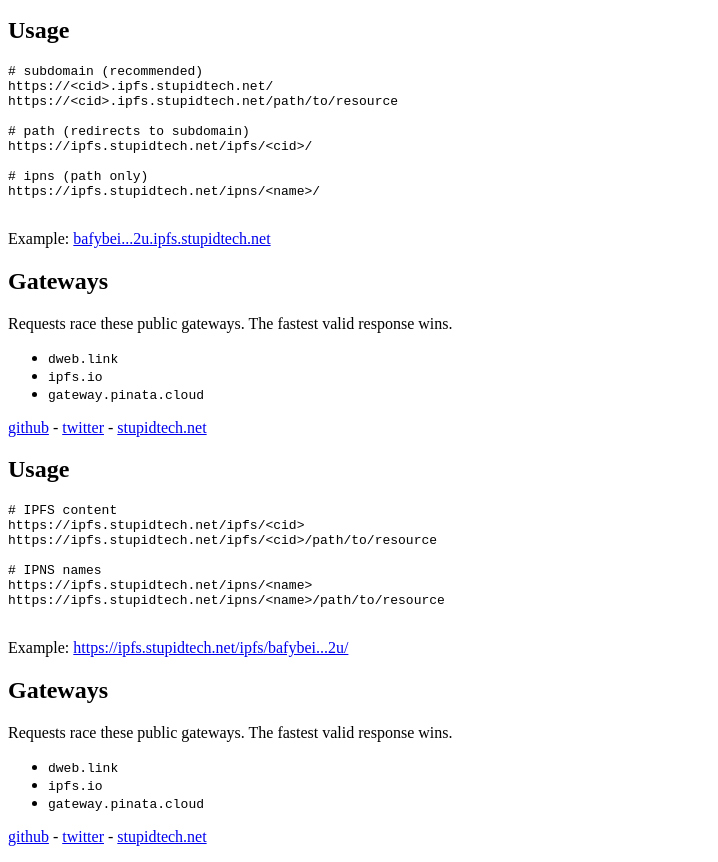
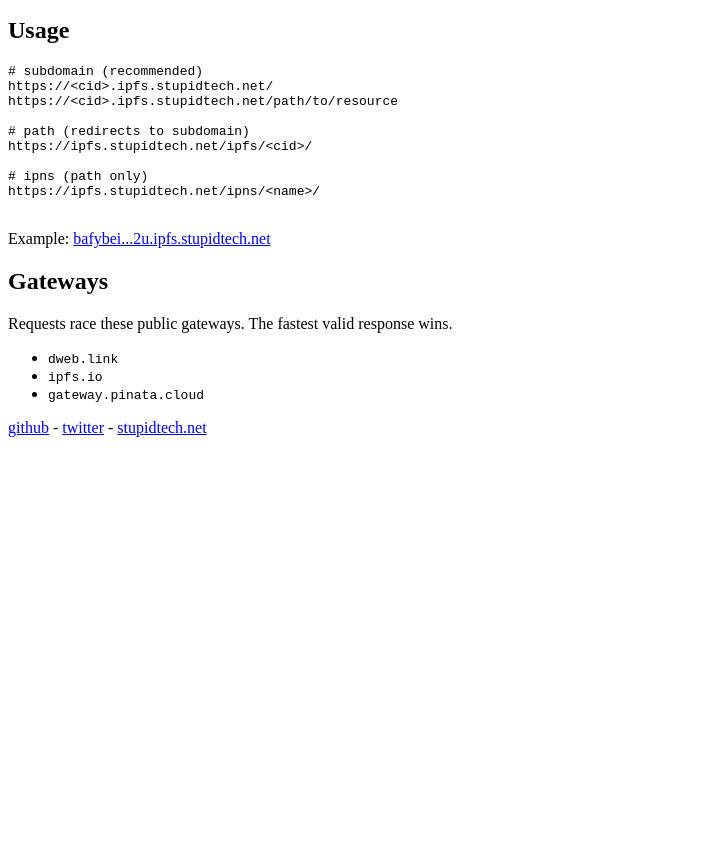
Before and after one commit to stephancill/ipfs-racer, a website: page public/index.html in a window 1280 px wide. Shown: the part 101-963 px from the top of the page, without its empty margins (0-718 px from the left). After the commit the page ends 800 px from the top, so only its background shows below. Drawn offline with Linux system fonts and the light colour scheme.

Commit message:
fix: duplicate sections, badge positioning tweaks

```diff
--- a/public/index.html
+++ b/public/index.html
@@ -57,39 +57,5 @@ https://ipfs.stupidtech.net/ipns/&lt;name&gt;/
       <a href="https://stupidtech.net">stupidtech.net</a>
     </p>
 
-    <h2>Usage</h2>
-    <pre>
-# IPFS content
-https://ipfs.stupidtech.net/ipfs/&lt;cid&gt;
-https://ipfs.stupidtech.net/ipfs/&lt;cid&gt;/path/to/resource
-
-# IPNS names
-https://ipfs.stupidtech.net/ipns/&lt;name&gt;
-https://ipfs.stupidtech.net/ipns/&lt;name&gt;/path/to/resource
-    </pre>
-
-    <p>
-      Example:
-      <a
-        href="https://ipfs.stupidtech.net/ipfs/bafybeiaql2jo3fu5b7c4lmpoi5drh5sam7yt652shwdgwbky4o7uw33u2u/"
-        >https://ipfs.stupidtech.net/ipfs/bafybei...2u/</a
-      >
-    </p>
-
-    <h2>Gateways</h2>
-    <p>Requests race these public gateways. The fastest valid response wins.</p>
-    <ul>
-      <li><code>dweb.link</code></li>
-      <li><code>ipfs.io</code></li>
-      <li><code>gateway.pinata.cloud</code></li>
-    </ul>
-
-    <p>
-      <a href="https://github.com/stephancill/ipfs-racer">github</a>
-      -
-      <a href="https://x.com/stephancill">twitter</a>
-      -
-      <a href="https://stupidtech.net">stupidtech.net</a>
-    </p>
   </body>
 </html>
```
Also changed, not shown: src/ens.ts (+4 -3 lines).
